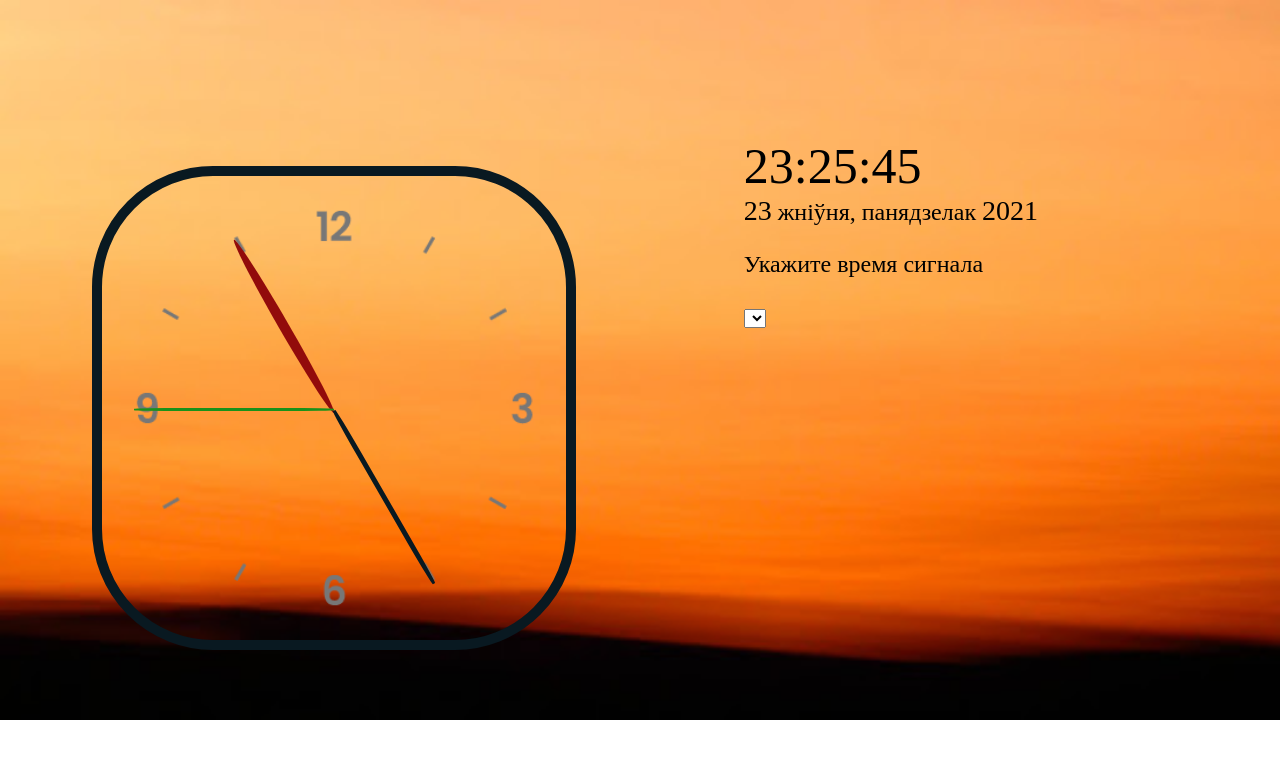
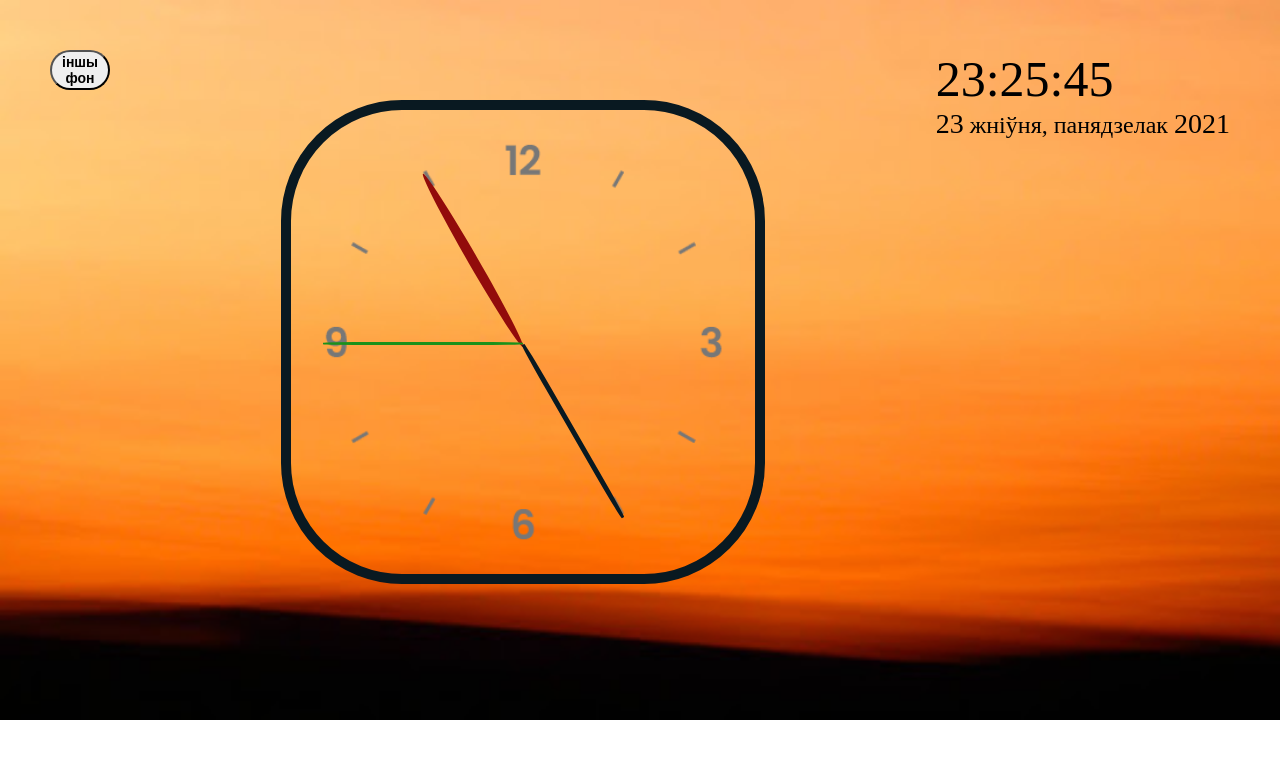
Before and after one commit to OlgaShebeda/image-galery, a plain HTML site: page js30/index.html in a window 1280 px wide. Drawn offline with Linux system fonts and the light colour scheme.

Commit message:
feat:add night font

```diff
--- a/js30/index.html
+++ b/js30/index.html
@@ -9,6 +9,7 @@
     <title>js clock</title>
 </head>
 <body>
+  <div><button class="night-but"><b>іншы фон</b></button></div>
 
       <div class="clock">
         <div class="clock-face">
@@ -23,11 +24,7 @@
           <span class="month"></span>
           <span class="week"></span>
           <span class="year"></span>
-          <div class="alarm-container">
-            <p class="text-alarm">Укажите время сигнала</p>
-            <select></select>
 
-          </div>
        </div>
        <script src="script.js"></script>
 </body>
--- a/js30/script.js
+++ b/js30/script.js
@@ -1,4 +1,6 @@
 //https://rolling-scopes-school.github.io/olgashebeda-JSFEPRESCHOOL/js30/
+
+
 const secondsHand = document.querySelector('.second-hand');
 const minsHand = document.querySelector('.min-hand');
 const hoursHand = document.querySelector('.hour-hand');
@@ -10,7 +12,9 @@ const day = document.querySelector(".day");
 const year = document.querySelector(".year");
 const week = document.querySelector(".week");
 
-
+  console.log("Первый этап. Повторить исходный проект - 10");
+  console.log("Второй этап. Обязательный дополнительный фукционал - 10");
+  console.log("Третий этап. Дополнительный фукционал на выбор - реализованно, но не работает");
 
 function setDate(){
  const date = new Date();
@@ -29,11 +33,6 @@ function setDate(){
 }
 setInterval(setDate, 1000);
 
-var months = ["студзеня,", "лютага,", "сакавіка,", "красавіка,",
-"мая,", "чэрвня,", "ліпня,", "жнiўня,", "верасня,", "кастрычнiка,", "лiстапада,", "снежня,"];
-var weeks = ['нядзеля', 'панядзелак','аўторак','серада','чацвер','пятніца','субота'];
-
-
 function startTime(){
   const today = new Date;
   const hr = today.getHours();
@@ -51,8 +50,25 @@ function startTime(){
   //console.log(sc);
 }
 setInterval(startTime, 1000);
+var months = ["студзеня,", "лютага,", "сакавіка,", "красавіка,",
+"мая,", "чэрвня,", "ліпня,", "жнiўня,", "верасня,", "кастрычнiка,", "лiстапада,", "снежня,"];
+var weeks = ['нядзеля', 'панядзелак','аўторак','серада','чацвер','пятніца','субота'];
+
 const date = new Date;
   month.innerHTML = months[date.getMonth()];
 
   week.innerHTML = weeks[date.getDay()];
   year.innerHTML = date.getFullYear();
+
+  const nightMode = document.querySelector('.night-but');
+  const mode = false;
+
+  nightMode.addEventListener('click',function(){
+    if (mode == false){
+      mode=true;
+      document.querySelector('body').style.background = "url ('./images/img/spokojstvie.jpg')";
+    }else{
+      mode=false;
+      document.querySelector('body').style.background = "url ('./images/img/unnamed.jpg')";
+    }
+  });
--- a/js30/style.css
+++ b/js30/style.css
@@ -1,9 +1,12 @@
 
 body
 {
+    padding: 50px;
+    margin: 0px auto;
     display: flex;
-    justify-content: center;
-    align-items: center;
+    flex-wrap: wrap;
+    justify-content: space-between;
+    align-items: flex-start;
     min-height: 100vh;
     background:url("./images/img/unnamed.jpg");
     background-repeat: no-repeat;
@@ -71,9 +74,6 @@ body
 }
 .container{
     font-size: 24px;
-    margin: 0px auto;
-    padding-bottom: 350px;
-    padding-right: 150px;
 
 }
 .time-clock{
@@ -83,3 +83,13 @@ body
 .day, .year{
     font-size: 28px;
 }
+
+.night-but{
+    width: 60px;
+    height: 40px;
+    font-size: 14px;
+    border-radius: 20px;
+}
+.night-but:hover{
+    transform: scale(1.2);
+}
```
